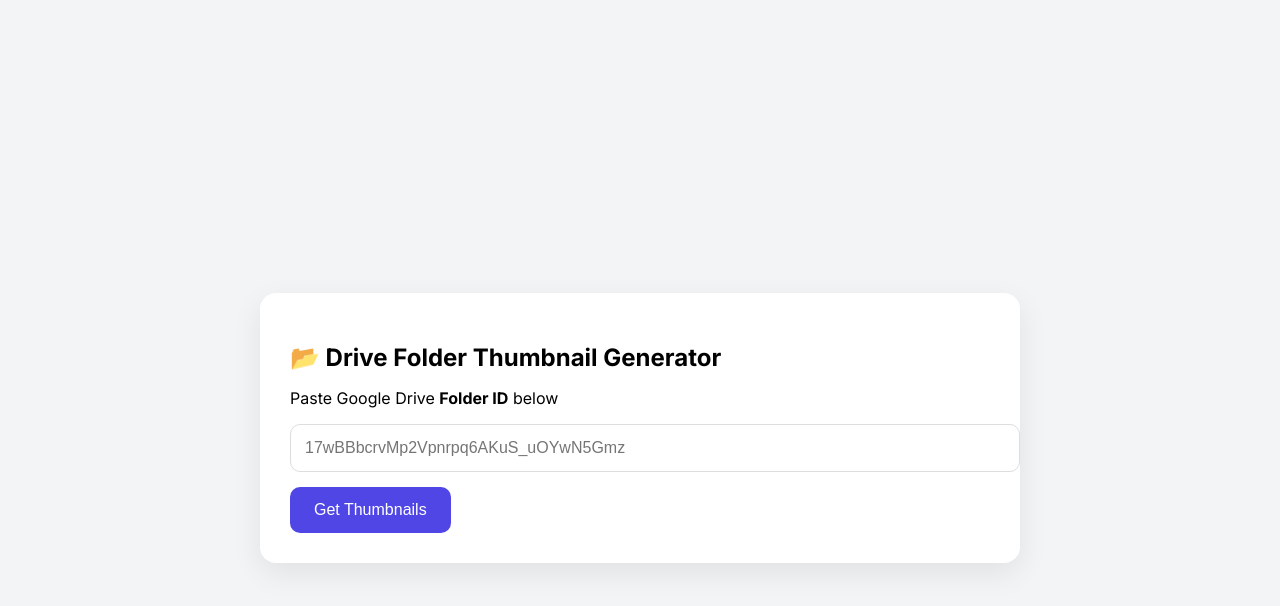
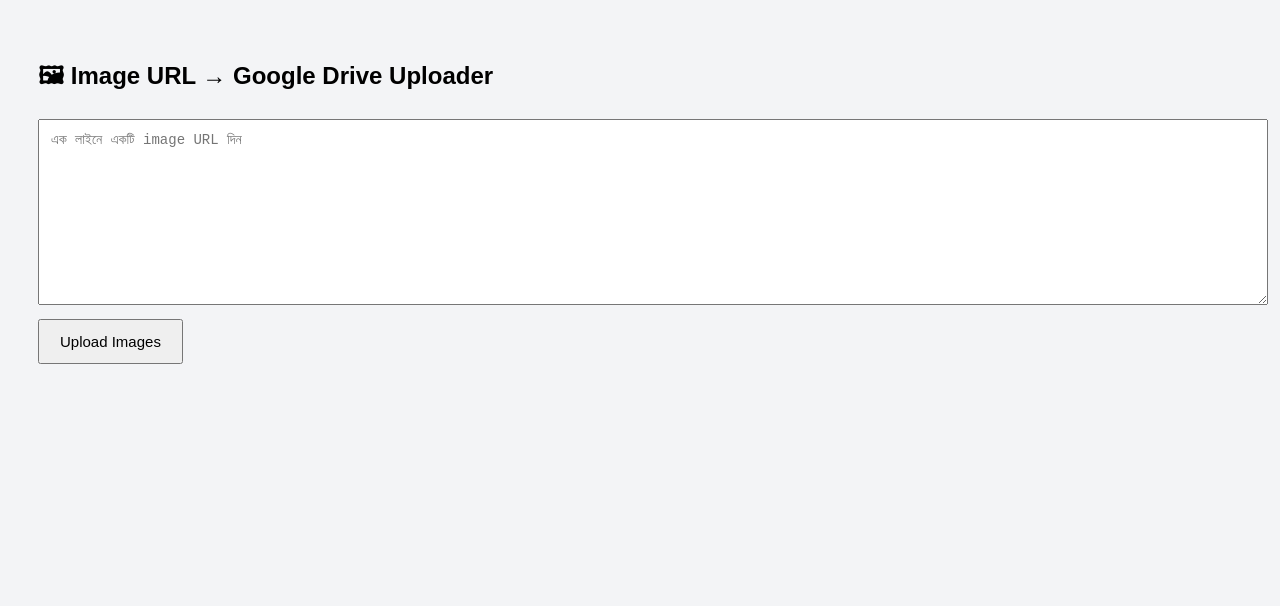
Before and after one commit to jamiul2168/url-image-uploader, a website: page index.html in a window 1280 px wide. Drawn offline with Linux system fonts and the light colour scheme.

Commit message:
Update index.html

```diff
--- a/index.html
+++ b/index.html
@@ -1,47 +1,27 @@
 <!DOCTYPE html>
 <html lang="bn">
 <head>
-  <meta charset="UTF-8" />
-  <meta name="viewport" content="width=device-width, initial-scale=1.0"/>
-  <title>Google Drive Folder Thumbnail Generator</title>
-  <link href="https://fonts.googleapis.com/css2?family=Inter:wght@400;600;700&display=swap" rel="stylesheet">
+  <meta charset="UTF-8">
+  <title>Image URL → Google Drive</title>
+  <meta name="viewport" content="width=device-width, initial-scale=1.0">
   <style>
     body {
-      font-family: Inter, sans-serif;
+      font-family: Arial, sans-serif;
       background: #f3f4f6;
-      display: flex;
-      justify-content: center;
-      align-items: center;
-      min-height: 100vh;
-      padding: 20px;
+      padding: 30px;
     }
-    .container {
-      background: #fff;
-      padding: 30px;
-      border-radius: 16px;
+    textarea {
       width: 100%;
-      max-width: 700px;
-      box-shadow: 0 10px 30px rgba(0,0,0,.08);
-    }
-    h2 { margin-bottom: 10px; }
-    input {
-      width: 100%;
-      padding: 14px;
-      font-size: 16px;
-      border-radius: 10px;
-      border: 1px solid #ddd;
-      margin-bottom: 15px;
+      height: 160px;
+      padding: 12px;
+      font-size: 14px;
     }
     button {
-      padding: 14px 24px;
-      font-size: 16px;
-      background: #4f46e5;
-      color: #fff;
-      border: none;
-      border-radius: 10px;
+      margin-top: 10px;
+      padding: 12px 20px;
+      font-size: 15px;
       cursor: pointer;
     }
-    button:disabled { background: #9ca3af; }
     table {
       width: 100%;
       margin-top: 20px;
@@ -49,76 +29,64 @@
       font-size: 14px;
     }
     th, td {
-      padding: 10px;
-      border-bottom: 1px solid #eee;
+      border: 1px solid #ddd;
+      padding: 8px;
       word-break: break-all;
     }
-    th { background: #f9fafb; }
+    th {
+      background: #eee;
+    }
   </style>
 </head>
 <body>
 
-<div class="container">
-  <h2>📂 Drive Folder Thumbnail Generator</h2>
-  <p>Paste Google Drive <b>Folder ID</b> below</p>
+<h2>🖼 Image URL → Google Drive Uploader</h2>
 
-  <input id="folderId" placeholder="17wBBbcrvMp2Vpnrpq6AKuS_uOYwN5Gmz" />
-  <button id="loadBtn">Get Thumbnails</button>
+<textarea id="urls" placeholder="এক লাইনে একটি image URL দিন"></textarea>
+<br>
+<button onclick="upload()">Upload Images</button>
 
-  <div id="output"></div>
-</div>
+<div id="output"></div>
 
 <script>
-const btn = document.getElementById('loadBtn');
-const output = document.getElementById('output');
+async function upload() {
+  const urls = document.getElementById("urls").value
+    .split("\n")
+    .map(u => u.trim())
+    .filter(Boolean);
 
-btn.onclick = async () => {
-  const folderId = document.getElementById('folderId').value.trim();
-  if (!folderId) return alert("Folder ID required");
+  if (urls.length === 0) {
+    alert("Image URL দিন");
+    return;
+  }
 
-  btn.disabled = true;
-  btn.textContent = "Loading...";
-
-  output.innerHTML = "";
-
-  const res = await fetch('/api/upload', {
-    method: 'POST',
-    headers: { 'Content-Type': 'application/json' },
-    body: JSON.stringify({ folderId })
+  const res = await fetch("/api/upload", {
+    method: "POST",
+    headers: { "Content-Type": "application/json" },
+    body: JSON.stringify({ urls })
   });
 
   const data = await res.json();
 
-  if (!data.success) {
-    output.innerHTML = `<p style="color:red">${data.error}</p>`;
-    btn.disabled = false;
-    btn.textContent = "Get Thumbnails";
-    return;
-  }
+  let html = `<table>
+    <tr>
+      <th>Original URL</th>
+      <th>Status</th>
+      <th>Google Drive Link</th>
+    </tr>`;
 
-  let html = `
-    <table>
-      <tr>
-        <th>File Name</th>
-        <th>Thumbnail Link</th>
-      </tr>
-  `;
-
-  data.files.forEach(f => {
+  data.results.forEach(r => {
     html += `
       <tr>
-        <td>${f.name}</td>
-        <td><a href="${f.thumbnail}" target="_blank">${f.thumbnail}</a></td>
-      </tr>
-    `;
+        <td>${r.original}</td>
+        <td>${r.success ? "✅ Success" : "❌ Failed"}</td>
+        <td>${r.driveLink ? `<a href="${r.driveLink}" target="_blank">Open</a>` : r.error}</td>
+      </tr>`;
   });
 
   html += "</table>";
-  output.innerHTML = html;
-
-  btn.disabled = false;
-  btn.textContent = "Get Thumbnails";
-};
+  document.getElementById("output").innerHTML = html;
+}
 </script>
 
 </body>
```
